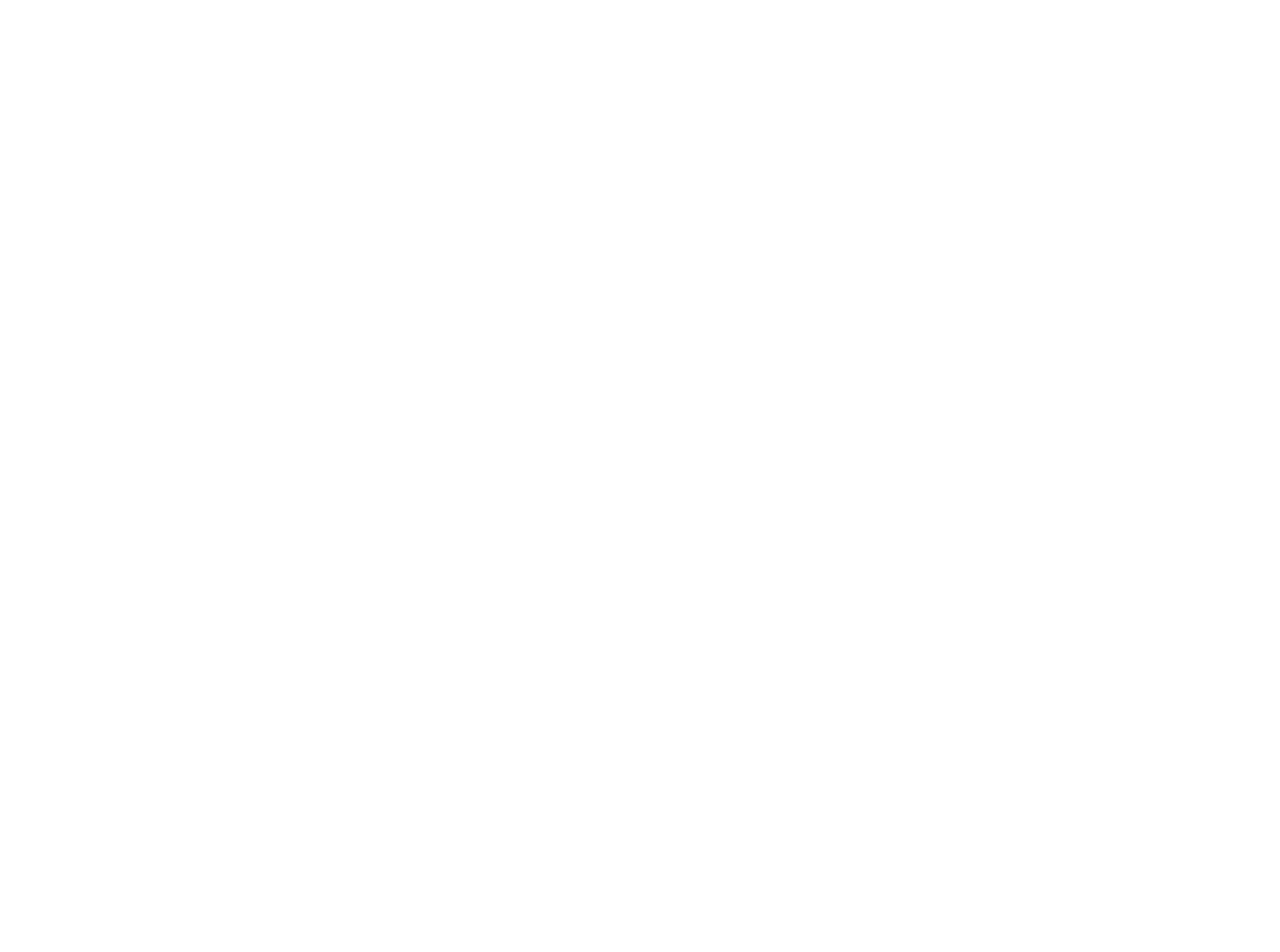
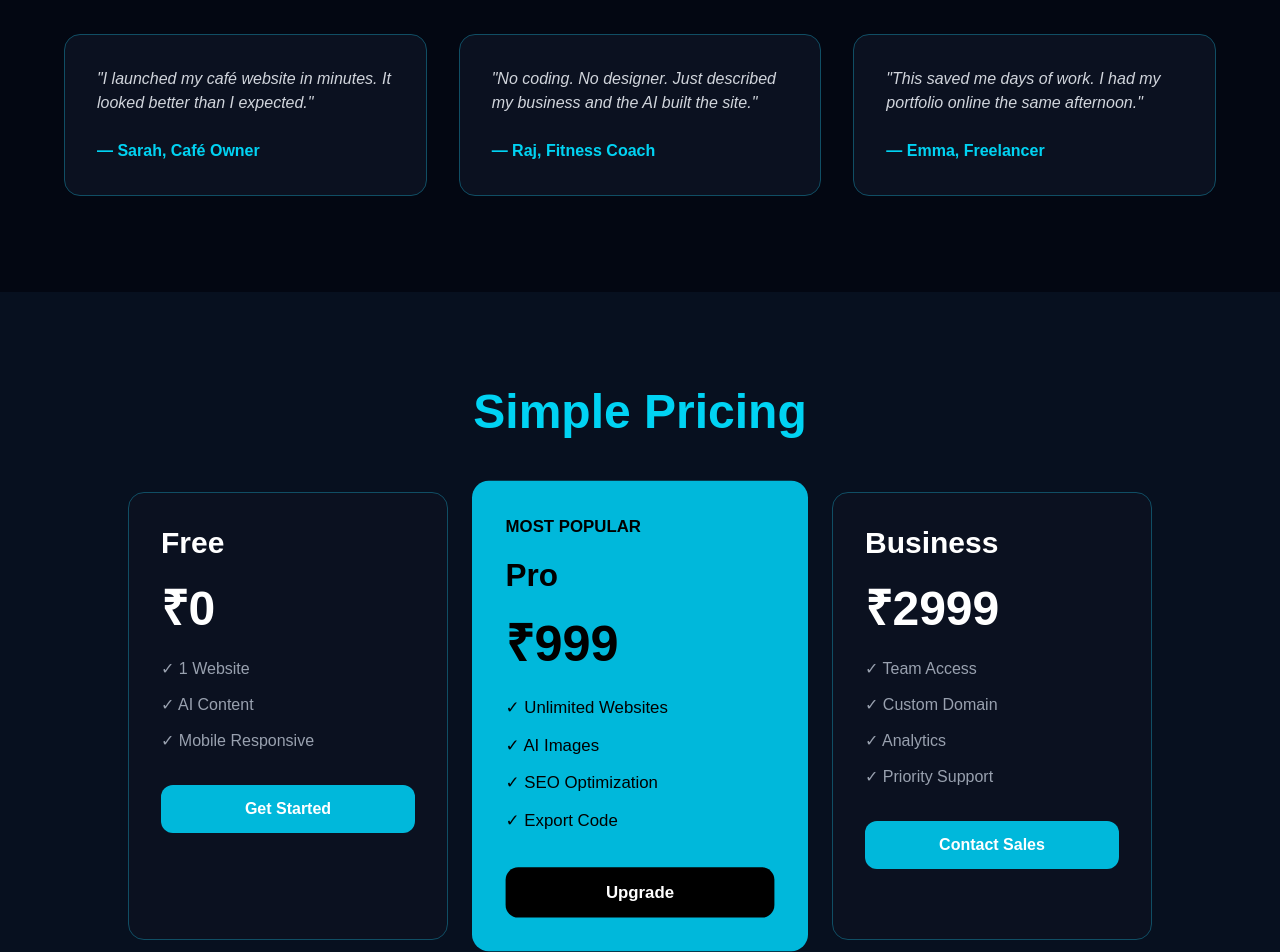
Before and after one commit to imakshadasw/siteforge-ai, a Next.js app in the folder siteforge-ai/: page / in a window 1280 px wide. Shown: the part 1740-2692 px from the top of the page. Before the commit the page ends 1686 px from the top, so only its background shows below. Built offline with nearby package versions, Linux system fonts and the light colour scheme.

Commit message:
Added stats, testimonials and pricing sections

```diff
--- /dev/null
+++ b/siteforge-ai/app/components/Pricing.tsx
@@ -0,0 +1,72 @@
+export default function Pricing() {
+  return (
+    <section className="py-24 px-6 bg-[#07101f]">
+      <h2 className="text-5xl font-bold text-center text-cyan-400 mb-14">
+        Simple Pricing
+      </h2>
+
+      <div className="max-w-5xl mx-auto grid md:grid-cols-3 gap-8">
+
+        <div className="bg-[#0b1120] rounded-2xl p-8 border border-cyan-900">
+          <h3 className="text-3xl font-bold">Free</h3>
+          <p className="text-5xl font-bold my-6">₹0</p>
+
+          <ul className="space-y-3 text-gray-400">
+            <li>✓ 1 Website</li>
+            <li>✓ AI Content</li>
+            <li>✓ Mobile Responsive</li>
+          </ul>
+
+          <button className="mt-8 w-full py-3 rounded-xl bg-cyan-500 font-bold">
+            Get Started
+          </button>
+        </div>
+
+        <div className="bg-cyan-500 rounded-2xl p-8 text-black scale-105">
+          <p className="font-bold uppercase">Most Popular</p>
+
+          <h3 className="text-3xl font-bold mt-4">
+            Pro
+          </h3>
+
+          <p className="text-5xl font-bold my-6">
+            ₹999
+          </p>
+
+          <ul className="space-y-3">
+            <li>✓ Unlimited Websites</li>
+            <li>✓ AI Images</li>
+            <li>✓ SEO Optimization</li>
+            <li>✓ Export Code</li>
+          </ul>
+
+          <button className="mt-8 w-full py-3 rounded-xl bg-black text-white font-bold">
+            Upgrade
+          </button>
+        </div>
+
+        <div className="bg-[#0b1120] rounded-2xl p-8 border border-cyan-900">
+          <h3 className="text-3xl font-bold">
+            Business
+          </h3>
+
+          <p className="text-5xl font-bold my-6">
+            ₹2999
+          </p>
+
+          <ul className="space-y-3 text-gray-400">
+            <li>✓ Team Access</li>
+            <li>✓ Custom Domain</li>
+            <li>✓ Analytics</li>
+            <li>✓ Priority Support</li>
+          </ul>
+
+          <button className="mt-8 w-full py-3 rounded-xl bg-cyan-500 font-bold">
+            Contact Sales
+          </button>
+        </div>
+
+      </div>
+    </section>
+  );
+}
--- /dev/null
+++ b/siteforge-ai/app/components/Testimonials.tsx
@@ -0,0 +1,40 @@
+export default function Testimonials() {
+  return (
+    <section className="py-24 px-6">
+      <h2 className="text-4xl font-bold text-center text-cyan-400 mb-14">
+        Loved by Business Owners
+      </h2>
+
+      <div className="max-w-6xl mx-auto grid md:grid-cols-3 gap-8">
+
+        <div className="bg-[#0b1120] border border-cyan-900 rounded-2xl p-8">
+          <p className="text-gray-300 italic">
+            "I launched my café website in minutes. It looked better than I expected."
+          </p>
+          <h4 className="mt-6 font-bold text-cyan-400">
+            — Sarah, Café Owner
+          </h4>
+        </div>
+
+        <div className="bg-[#0b1120] border border-cyan-900 rounded-2xl p-8">
+          <p className="text-gray-300 italic">
+            "No coding. No designer. Just described my business and the AI built the site."
+          </p>
+          <h4 className="mt-6 font-bold text-cyan-400">
+            — Raj, Fitness Coach
+          </h4>
+        </div>
+
+        <div className="bg-[#0b1120] border border-cyan-900 rounded-2xl p-8">
+          <p className="text-gray-300 italic">
+            "This saved me days of work. I had my portfolio online the same afternoon."
+          </p>
+          <h4 className="mt-6 font-bold text-cyan-400">
+            — Emma, Freelancer
+          </h4>
+        </div>
+
+      </div>
+    </section>
+  );
+}
--- a/siteforge-ai/app/page.tsx
+++ b/siteforge-ai/app/page.tsx
@@ -1,3 +1,5 @@
+import Pricing from "./components/Pricing";
+import Testimonials from "./components/Testimonials";
 import Stats from "./components/Stats";
 import Navbar from "./components/Navbar";
 import Hero from "./components/Hero";
@@ -11,6 +13,8 @@
       <Hero />
       <Features />
       <Stats />
+      <Testimonials />
+      <Pricing />
       <Footer />
     </main>
   );
```
